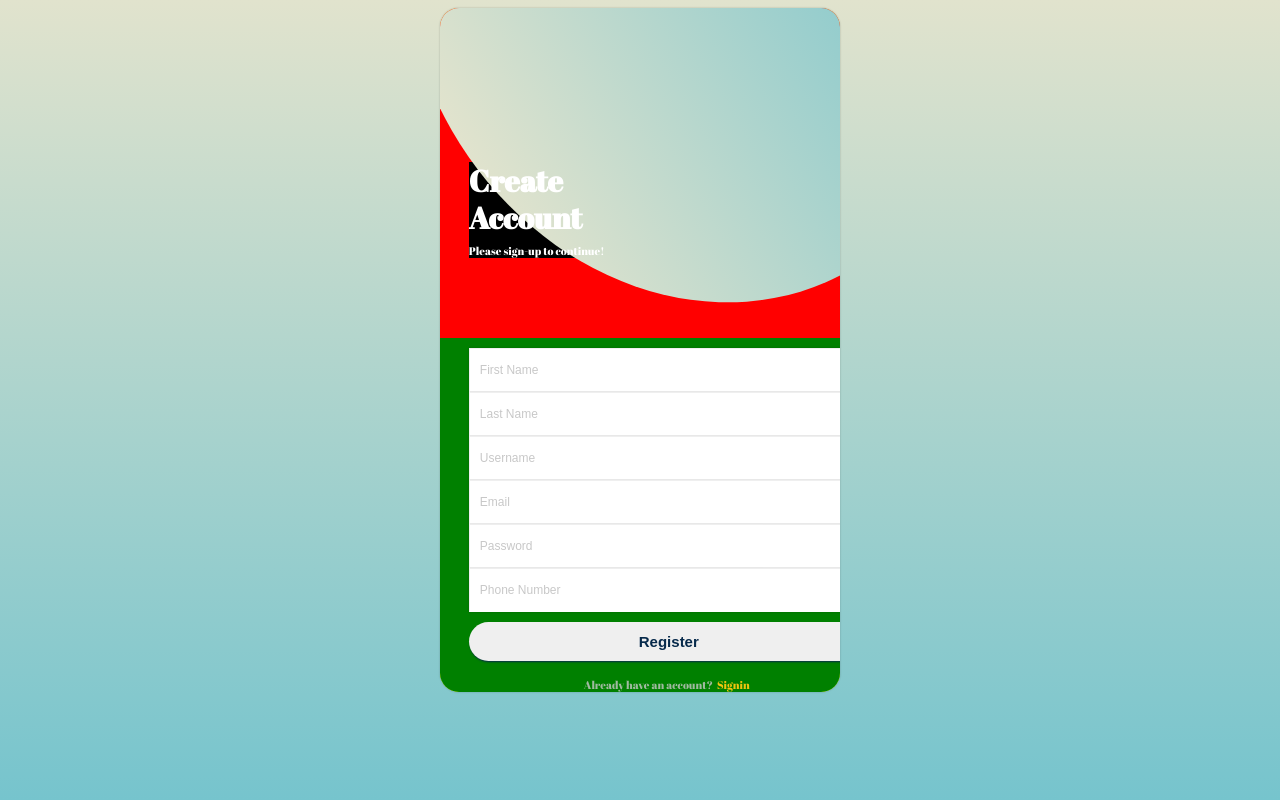
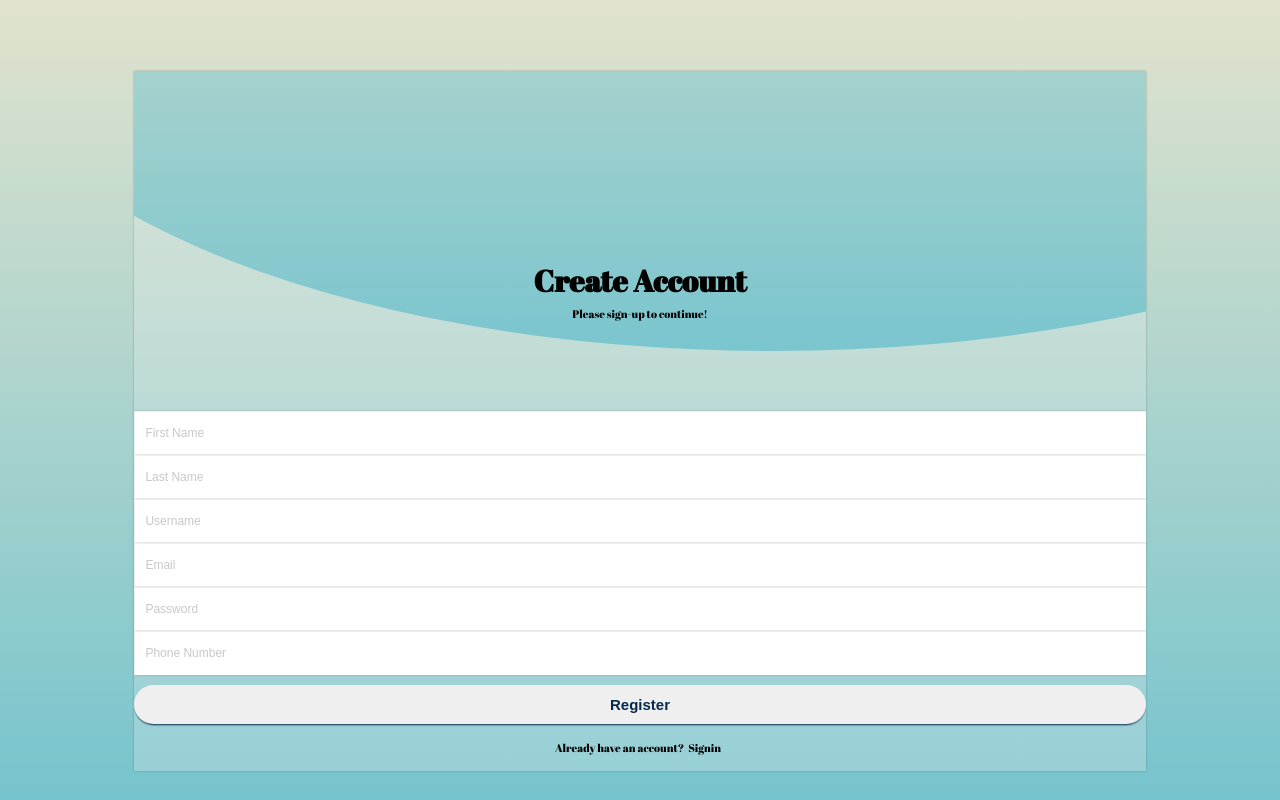
Before and after one commit to Eluented/uAbout, a React (Create React App) app in the folder uabout/client/: page / in a window 1280 px wide. Both pictures are taken after a click on the link "Signup". Built offline with nearby package versions, Linux system fonts and the light colour scheme; no server answers.

Commit message:
New component and login page styling

```diff
--- a/uabout/client/src/components/AccountBox/common.jsx
+++ b/uabout/client/src/components/AccountBox/common.jsx
@@ -17,14 +17,14 @@ export const FormContainer = styled.form`
 
 export const MutedLink = styled.a`
   font-size: 11px;
-  color: rgba(200, 200, 200, 0.8);
+  color: black;
   font-weight: 500;
   text-decoration: none;
 `;
 
 export const BoldLink = styled.a`
   font-size: 11px;
-  color: rgb(241, 196, 15);
+  color: black;
   font-weight: 500;
   text-decoration: none;
   margin: 0 4px;
--- a/uabout/client/src/components/AccountBox/index.jsx
+++ b/uabout/client/src/components/AccountBox/index.jsx
@@ -5,19 +5,20 @@ import { motion } from "framer-motion";
 import { AccountContext } from "./accountContext";
 import { SignupForm } from "./signupForm";
 
-
 //maybe keep this display when in mobile view
 const BoxContainer = styled.div`
-  width: 400px;
+  margin-top: 5%;
+  width: 80%;
   min-width: 280px;
   min-height: 550px;
+  height: 700px;
   display: flex;
   flex-direction: column;
-  border-radius: 19px;
-  background-color: yellow;
   box-shadow: 0 0 2px rgba(15, 15, 15, 0.28);
   position: relative;
   overflow: hidden;
+  box-sizing: border-box;
+  background-color: rgba(241, 241, 241, 0.24);
 `;
 
 const TopContainer = styled.div`
@@ -26,25 +27,26 @@ const TopContainer = styled.div`
   display: flex;
   flex-direction: column;
   justify-content: flex-end;
-  padding: 0 1.8em;
-  background: red;
   padding-bottom: 5em;
+  text-align: center;
+  font-family: "Abril Fatface", cursive;
+  color: black;
 `;
 
 const BackDrop = styled(motion.div)`
-  width: 160%;
-  height: 100%;
+  width: 60%;
+  height: 460%;
   position: absolute;
   display: flex;
   flex-direction: column;
   border-radius: 50%;
   transform: rotate(60deg);
-  top: -290px;
-  left: -70px;
-  background: linear-gradient(#76C4CD, #E1E3CD);
+  top: -420px;
+  left: -170px;
+  background: linear-gradient(180deg, #7ac5ce 0%, #e4e4cd 100%);
   background-image: linear-gradient(
     90deg,
-    linear-gradient(#76C4CD, #E1E3CD) 100%
+    linear-gradient(#76c4cd, #e1e3cd) 100%
   );
 `;
 
@@ -52,7 +54,6 @@ const HeaderContainer = styled.div`
   width: 100%;
   display: flex;
   flex-direction: column;
-  background-color: black;
 `;
 
 const HeaderText = styled.h2`
@@ -62,6 +63,8 @@ const HeaderText = styled.h2`
   color: #fff;
   z-index: 10;
   margin: 0;
+  color: black;
+  font-family: "Abril Fatface", cursive;
 `;
 
 const SmallText = styled.h5`
@@ -71,6 +74,7 @@ const SmallText = styled.h5`
   z-index: 10;
   margin: 0;
   margin-top: 7px;
+  color: black;
 `;
 
 const InnerContainer = styled.div`
@@ -78,25 +82,22 @@ const InnerContainer = styled.div`
   display: flex;
   justify-content: center;
   flex-direction: column;
-  background: green;
   text-align: center;
   align-items: center;
-  padding: 0 1.8em;
 `;
-
 
 const backdropVariants = {
   expanded: {
     width: "233%",
-    height: "1050px",
-    borderRadius: "20%",
-    transform: "rotate(60deg)",
+    height: "1600px",
+    borderRadius: "100%",
+    transform: "rotate(180deg)",
   },
   collapsed: {
     width: "160%",
-    height: "550px",
-    borderRadius: "50%",
-    transform: "rotate(60deg)",
+    height: "700px",
+    borderRadius: "100%",
+    transform: "rotate(180deg)",
   },
 };
 
@@ -145,15 +146,15 @@ export function AccountBox(props) {
           />
           {active === "signin" && (
             <HeaderContainer>
-              <HeaderText>Welcome</HeaderText>
-              <HeaderText>Back</HeaderText>
+              <HeaderText></HeaderText>
+              <HeaderText>Welcome Back</HeaderText>
               <SmallText>Please sign-in to continue!</SmallText>
             </HeaderContainer>
           )}
           {active === "signup" && (
             <HeaderContainer>
-              <HeaderText>Create</HeaderText>
-              <HeaderText>Account</HeaderText>
+              <HeaderText></HeaderText>
+              <HeaderText>Create Account</HeaderText>
               <SmallText>Please sign-up to continue!</SmallText>
             </HeaderContainer>
           )}
@@ -167,4 +168,4 @@ export function AccountBox(props) {
   );
 }
 
-export default AccountBox
+export default AccountBox;
--- a/uabout/client/src/components/AccountBox/loginForm.jsx
+++ b/uabout/client/src/components/AccountBox/loginForm.jsx
@@ -8,48 +8,65 @@ import {
   SubmitButton,
 } from "./common";
 import { Marginer } from "../Marginer";
-import httpClient from '../../httpClient'
+import httpClient from "../../httpClient";
 import { AccountContext } from "./accountContext";
 import { useNavigate } from "react-router-dom";
 
 export function LoginForm(props) {
-
   const [formData, setFormData] = useState({});
-  const setUser = useState('')
+  const setUser = useState("");
 
   //useNavigate added to try and navigate to '/landing' page
   const navigate = useNavigate();
 
   const setData = (e) => {
-    setFormData({ ...formData, [e.target.name]: e.target.value })
-  }
+    setFormData({ ...formData, [e.target.name]: e.target.value });
+  };
 
   const logInUser = async () => {
-    console.log(formData)
+    console.log(formData);
 
     try {
-      const resp = await httpClient.post("https://uabout.herokuapp.com/api/login", formData)
-      setUser(`${resp.data.username}`)
-      navigate("/landing")
-      console.log(resp.data)
+      const resp = await httpClient.post(
+        "https://uabout.herokuapp.com/api/login",
+        formData
+      );
+      setUser(`${resp.data.username}`);
+      navigate("/landing");
+      console.log(resp.data);
     } catch (e) {
-      console.log(e)
+      console.log(e);
     }
-
-  }
+  };
 
   const { switchToSignup } = useContext(AccountContext);
 
   return (
     <BoxContainer>
       <FormContainer>
-        <Input type="email" placeholder="Email" label="Email" name='email' required onChange={(e) => setData(e)} />
-        <Input type="password" placeholder="Password" label="Password" name='password' required onChange={(e) => setData(e)} />
+        <Input
+          type="email"
+          placeholder="Email"
+          label="Email"
+          name="email"
+          required
+          onChange={(e) => setData(e)}
+        />
+        <Input
+          type="password"
+          placeholder="Password"
+          label="Password"
+          name="password"
+          required
+          onChange={(e) => setData(e)}
+        />
       </FormContainer>
       <Marginer direction="vertical" margin={10} />
-      <MutedLink href="#">Forget your password?</MutedLink>
+      {/* <MutedLink href="#">Forget your password?</MutedLink> */}
       <Marginer direction="vertical" margin="1.6em" />
-      <SubmitButton type="submit" onClick={logInUser}>Log In</SubmitButton>
+      <SubmitButton type="submit" onClick={logInUser}>
+        Log In
+      </SubmitButton>
       <Marginer direction="vertical" margin="1em" />
       <MutedLink href="#">
         Don't have an account?{" "}
--- a/uabout/client/src/components/EventCard/index.js
+++ b/uabout/client/src/components/EventCard/index.js
@@ -1,4 +1,4 @@
-import React, { useState, useEffect } from 'react';
+import React, { useState, useEffect } from "react";
 import { styled } from "@mui/material/styles";
 import Card from "@mui/material/Card";
 import CardHeader from "@mui/material/CardHeader";
@@ -11,10 +11,10 @@ import Typography from "@mui/material/Typography";
 import FavoriteIcon from "@mui/icons-material/Favorite";
 import ExpandMoreIcon from "@mui/icons-material/ExpandMore";
 import BackgroundLetterAvatars from "../AvatarIcon";
-
+import CheckIcon from "@mui/icons-material/Check";
+import ToggleButton from "@mui/material/ToggleButton";
 
 const ExpandMore = styled((props) => {
-
   const { expand, ...other } = props;
   return <IconButton {...other} />;
 })(({ theme, expand }) => ({
@@ -25,9 +25,10 @@ const ExpandMore = styled((props) => {
   }),
 }));
 
-function EventCard( { post_body, post_title, post_id, event_start, event_end } ) {
+function EventCard({ post_body, post_title, post_id, event_start, event_end }) {
+  const [expanded, setExpanded] = useState(false);
 
-  const [expanded, setExpanded] = useState(false);
+  const [selected, setSelected] = useState(false);
 
   const handleExpandClick = () => {
     setExpanded(!expanded);
@@ -50,12 +51,20 @@ function EventCard( { post_body, post_title, post_id, event_start, event_end } )
         <Typography>End Date: {event_end}</Typography>
       </CardContent>
       <CardActions disableSpacing>
-        <IconButton aria-label="Going">
-          <FavoriteIcon />
-        </IconButton>
-        <IconButton aria-label="Comments">
-          <FavoriteIcon />
-        </IconButton>
+        <div className="interaction-btns">
+          <ToggleButton
+            value="true"
+            selected={selected}
+            onChange={() => {
+              setSelected(!selected);
+            }}
+          >
+            <CheckIcon />
+          </ToggleButton>
+          <IconButton aria-label="Comments">
+            <FavoriteIcon />
+          </IconButton>
+        </div>
         <ExpandMore
           expand={expanded}
           onClick={handleExpandClick}
--- a/uabout/client/src/components/EventForm/index.js
+++ b/uabout/client/src/components/EventForm/index.js
@@ -1,10 +1,13 @@
 import React, { useState } from "react";
 import DatePicker from "react-datepicker";
 import "react-datepicker/dist/react-datepicker.css";
-import { TextField, Button } from "@mui/material";
-import { useNavigate } from 'react-router';
+import { TextField, Button, FormControlLabel } from "@mui/material";
+import { useNavigate } from "react-router";
 import { useSelector, useDispatch } from "react-redux";
 import { eventPost } from "../../reducers/mainSlice";
+import Radio from "@mui/material/Radio";
+import { RadioGroup } from "@mui/material";
+import { FormLabel } from "@mui/material";
 
 // import ReactDOM from "react-dom/client";
 
@@ -14,7 +17,7 @@ function EventForm({ setOpenModal }) {
 
   const [formData, setFormData] = useState({
     post_title: "",
-    post_body:  ""
+    post_body: "",
   });
 
   const [startDate, setStartDate] = useState(new Date());
@@ -34,10 +37,10 @@ function EventForm({ setOpenModal }) {
     body: formData.post_body,
     start_date: startDate.toString(),
     end_date: endDate.toString(),
-    invitees: []
+    invitees: [],
   };
 
-  console.log(event)
+  console.log(event);
 
   return (
     <>
@@ -53,6 +56,27 @@ function EventForm({ setOpenModal }) {
           autoComplete="off"
           onSubmit={handleSubmit}
         >
+          <div id="invite-options">
+            <FormLabel id="invite-radio-btn-group"></FormLabel>
+            <RadioGroup
+              row
+              aria-labelledby="invite-radio-btn-group-label"
+              defaultValue={"public"}
+              name="radio-buttons-group"
+              onChange={(e) => handleChange(e)}
+            >
+              <FormControlLabel
+                value={"public"}
+                control={<Radio />}
+                label="Public"
+              />
+              <FormControlLabel
+                value={"private"}
+                control={<Radio />}
+                label="Private"
+              />
+            </RadioGroup>
+          </div>
           <TextField
             className="input-fields"
             id="outlined-event-name"
@@ -91,11 +115,7 @@ function EventForm({ setOpenModal }) {
             name="post_body"
           />
           <br />
-          <Button
-            variant="contained"
-            id="post-btn"
-            type="submit"
-          >
+          <Button variant="contained" id="post-btn" type="submit">
             Post
           </Button>
         </form>
```
Also changed, not shown: uabout/client/src/components/FriendRequestModal/index.js (added, +51 -0 lines).
